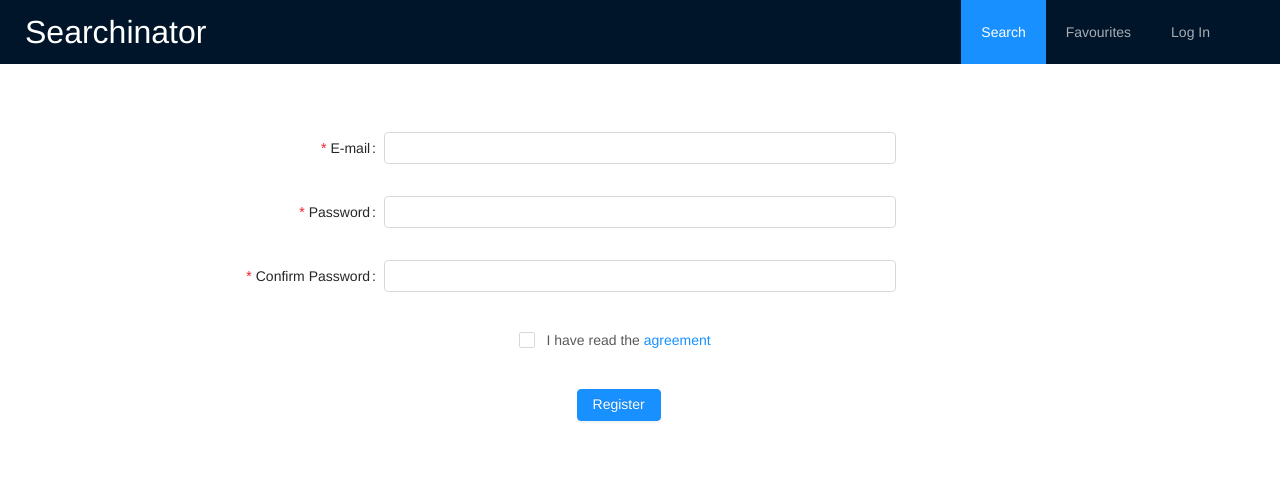
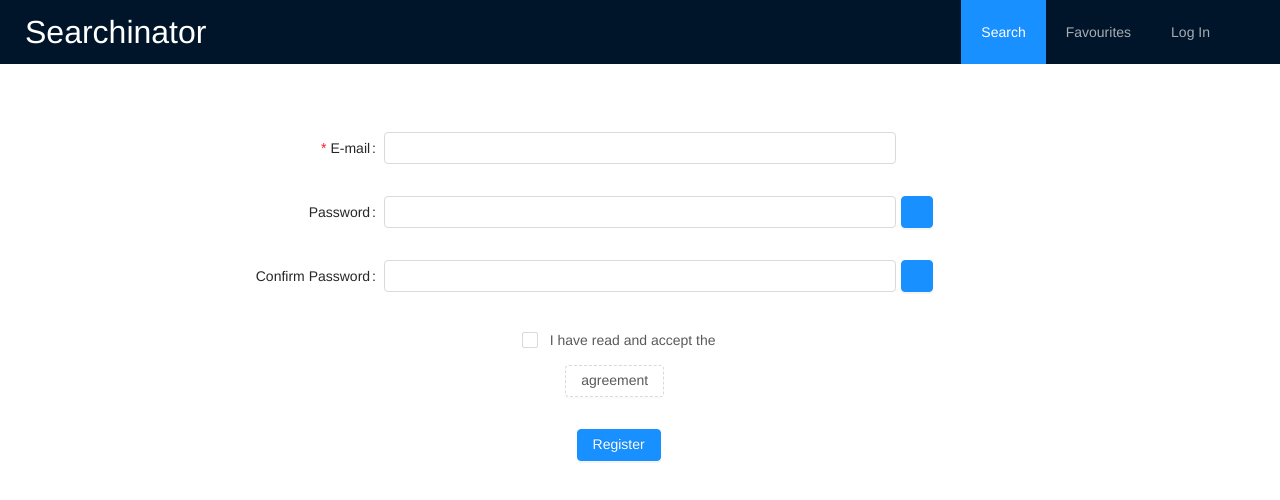
Before and after one commit to bringmetheclassesuo/Frontend, a Vue app: page /#/create in a window 1280 px wide. Shown: the top 500 px of the page. Built offline with nearby package versions, Linux system fonts and the light colour scheme.

Commit message:
Done as of now

```diff
--- a/src/components/CreateAccount.vue
+++ b/src/components/CreateAccount.vue
@@ -13,19 +13,41 @@
                                     }
                                     ]" />
             </a-form-item>
-            <a-form-item v-bind="formItemLayout" label="Password">
+            <a-form-item v-bind="passItemLayout" label="Password">
+                <a-form-item class="ant-col-xs-24 ant-col-sm-12" :style="{ display: 'inline-block', margin:0}">
                     <a-input v-decorator="[
                                     'password',
                                     {
                                         rules: [{
                                         required: true, message: 'Please input your password!',
-                                }, {
+                                        },
+                                        {
+                                        min: 6, message: 'Minimum length is 6 characters.',
+                                        },
+                                        {
+                                        pattern: '[a-z]', message: 'Must include lowercase letter.',
+                                        },
+                                        {
+                                        pattern: '[A-Z]', message: 'Must include uppercase letter.',
+                                        },
+                                        {
+                                        pattern: '[0-9]', message: 'Must include number.',
+                                        },
+                                        {
+                                        pattern: '[^0-9A-z]', message: 'Must include special character.',
+                                        },
+                                        {
                                         validator: validateToNextPassword,
                                         }],
                                     }
-                            ]" type="password" />
+                                    ]" :type="pass1Visible" />
                 </a-form-item>
-            <a-form-item v-bind="formItemLayout" label="Confirm Password">
+                <a-form-item class="ant-col-xs-24 ant-col-sm-1" :style="{ display: 'inline-block', margin:0}">
+                    <a-button type="primary" :icon= "icon1" @click="viewPass(0)"/>
+                </a-form-item>
+            </a-form-item>
+            <a-form-item v-bind="passItemLayout" label="Confirm Password">
+                <a-form-item class="ant-col-xs-24 ant-col-sm-12" :style="{ display: 'inline-block', margin:0}">
                     <a-input v-decorator="[
                                         'confirm',
                                         {
@@ -35,18 +57,16 @@
                                             validator: compareToFirstPassword,
                                             }],
                                         }
-                            ]" type="password" @blur="handleConfirmBlur" />
+                                        ]" :type="pass2Visible" @blur="handleConfirmBlur" />
+                </a-form-item>
+                <a-form-item class="ant-col-xs-24 ant-col-sm-1" :style="{ display: 'inline-block', margin:0}">
+                    <a-button type="primary" :icon= "icon2" @click="viewPass(1)"/>
+                </a-form-item>
             </a-form-item>
             <a-form-item v-bind="tailFormItemLayout">
-                <a-checkbox v-decorator="['agreement', {valuePropName: 'checked'}]">
-                    I have read the
-                    <!--<a href="https://miro.medium.com/max/659/1*8xraf6eyaXh-myNXOXkqLA.jpeg">-->
-                    <a onclick="showModal()"> agreement </a>
-                        <a-modal title="Basic Modal" v-model="visible" @ok="handleOk">
-                            <p>Some contents...</p>
-                            <p>Some contents...</p>
-                            <p>Some contents...</p>
-                        </a-modal>
+                <a-checkbox v-decorator="['agreement', {valuePropName: 'checked', rules:[{validator: isChecked, message: 'Please read and accept the agreement'}]}]">
+                    I have read and accept the
+                    <a-button type="dashed" @click="warning"> agreement </a-button>
                 </a-checkbox>
             </a-form-item>
             <a-form-item v-bind="tailFormItemLayout">
@@ -64,6 +84,10 @@
         name: "CreateAccount",
         data() {
             return {
+                icon1: "eye-invisible",
+                icon2: "eye-invisible",
+                pass1Visible: "password",
+                pass2Visible: "password",
                 confirmDirty: false,
                 formItemLayout: {
                     labelCol: {
@@ -80,6 +104,16 @@
                         },
                         sm: {
                             span: 12
+                        },
+                    },
+                },
+                passItemLayout: {
+                    labelCol: {
+                        xs: {
+                            span: 24
+                        },
+                        sm: {
+                            span: 6
                         },
                     },
                 },
@@ -105,7 +139,10 @@
                 e.preventDefault();
                 this.form.validateFieldsAndScroll((err, values) => {
                     if (!err) {
-                        this.console.log('Received values of form: ', values);
+                        this.$router.push({
+                            path: '/'
+                        })
+                        //this.console.log('Received values of form: ', values);
                     }
                 });
             },
@@ -116,9 +153,17 @@
             compareToFirstPassword(rule, value, callback) {
                 const form = this.form;
                 if (value && value !== form.getFieldValue('password')) {
-                    callback('Two passwords that you enter is inconsistent!');
+                    callback('The passwords do not match!');
                 } else {
                     callback();
+                }
+            },
+            isChecked(rule, value, callback) {
+                const form = this.form;
+                if (form.getFieldValue('agreement')) {
+                    callback();
+                } else {
+                    callback('Please read and accept the agreement');
                 }
             },
             validateToNextPassword(rule, value, callback) {
@@ -130,9 +175,41 @@
                 }
                 callback();
             },
-            showModal() {
-                this.visible = true
+            warning() {
+                this.$warning({
+                    title: 'Terms of Use',
+                    content: ( <div>
+                        <p> Please agree </p>
+                        <p> Not actually agreeing to anything </p>
+                        <p> No one reads these anyway </p>
+                        </div>
+                    )
+                });
             },
+            viewPass(passId){
+                switch(passId) {
+                    case 0:
+                        if (this.icon1 == "eye"){
+                            this.icon1 = "eye-invisible";
+                            this.pass1Visible = "password";
+                        }
+                        else {
+                            this.icon1 = "eye";
+                            this.pass1Visible = "";
+                        }
+                        break;
+                    case 1:
+                        if (this.icon2 == "eye"){
+                            this.icon2 = "eye-invisible";
+                            this.pass2Visible = "password";
+                        }
+                        else {
+                            this.icon2 = "eye";
+                            this.pass2Visible = "";
+                        }
+                        break;
+                }
+            }
         },
     }
 </script>
```
Lines whose indentation alone changed are shown as unchanged.
